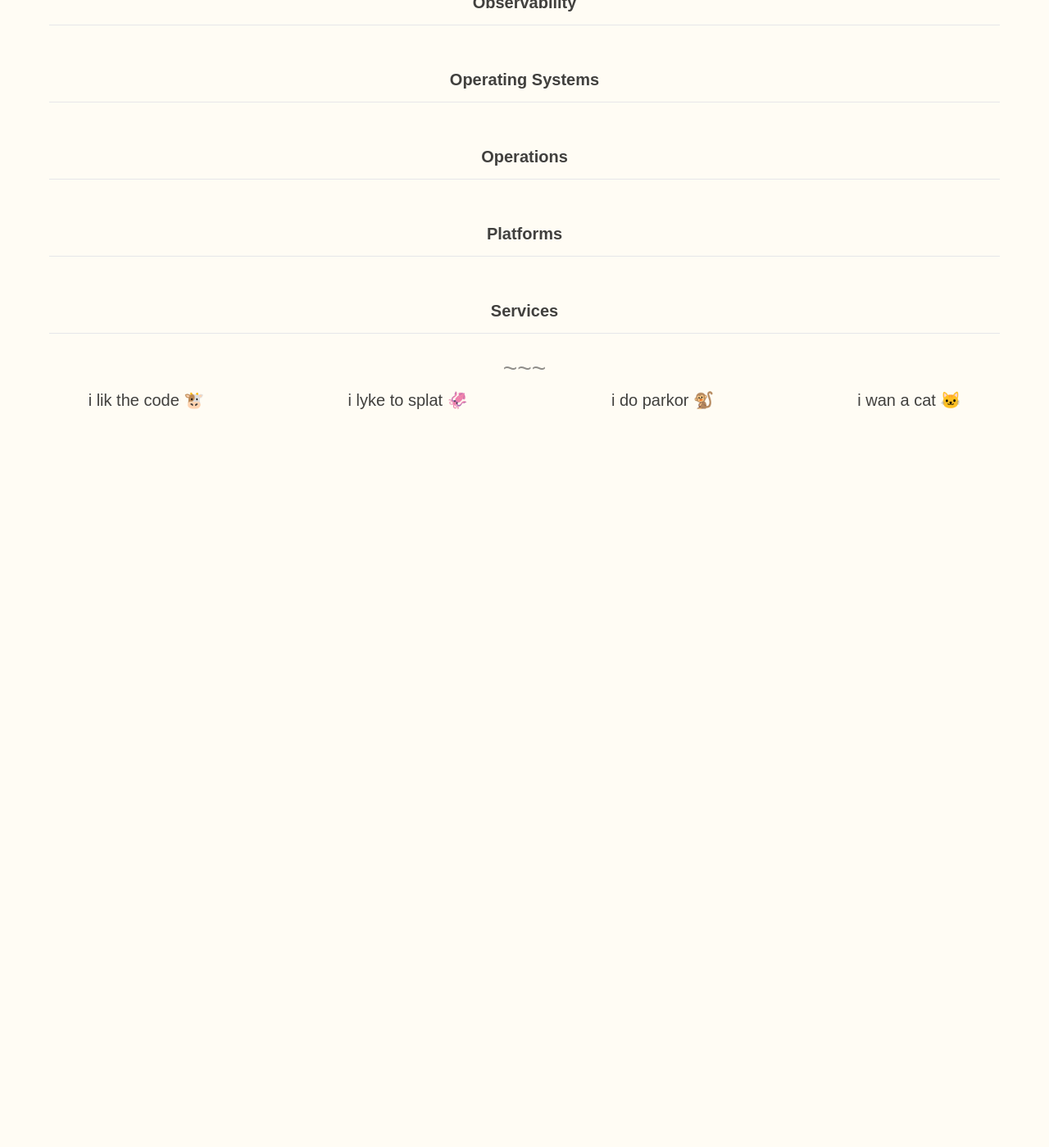
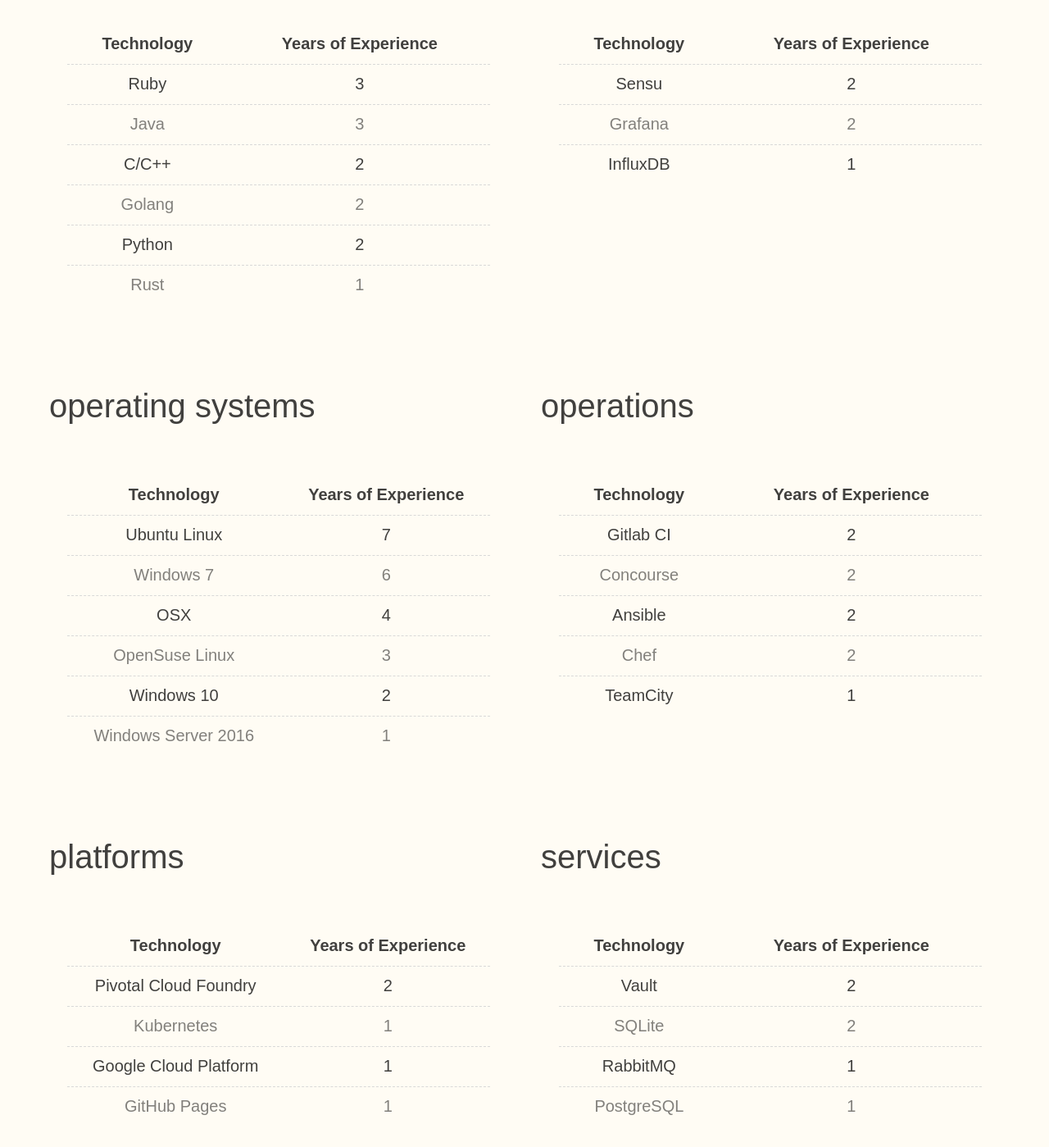
Before and after one commit to loksonarius/loksonarius.github.io, a Jekyll site: the page built from techromancy.html, in a window 1280 px wide and 1400 px high, scrolled down 1939 px. Shown: the whole window at 82% size. Built offline with Jekyll 4.4.1, drawn with Linux system fonts in a browser that asks for light colours; emoji names are drawn with the system emoji font; some web fonts are replaced; before the commit the page ends 2479 px from its top, so only the background shows below that.

Commit message:
Use table instead of collapsibles for skills lists

```diff
--- a/techromancy.html
+++ b/techromancy.html
@@ -68,6 +68,7 @@
         <h3 class="margin-top-none margin-bottom-none">{{ topic.name }}</h3>
 
         <div class="row flex-spaces">
+
           <div class="col">
             <p class="margin-top-none margin-bottom-none">Amount of Interest</p>
             {% assign percent = topic.interest | divided_by: 5.0 | times: 100 | round %}
@@ -83,6 +84,7 @@
               <div class="bar w-{{ percent }}"></div>
             </div>
           </div>
+
         </div>
       </div>
     {% endfor %}
@@ -95,18 +97,15 @@
   <div class="row">
     {% assign groups = site.data.about.techromancy.technologies | sort: "name" %}
     {% for group in groups %}
-      <div class="collapsible col col-12">
-        {% assign slug = group.name | downcase | replace: " ", "_" %}
-        <input id="collapsible_{{ slug }}" type="checkbox" name="collapsible">
-        <label for="collapsible_{{ slug }}" class="title">{{ group.name }}</label>
-        <div class="collapsible-body">
-          <table class="table-hover">
+      <div class="col col-6">
+        <h3>{{ group.name }}</h3>
+        <table class="table-alternating col col-12">
+
           <thead>
-              <tr>
             <th>Technology</th>
             <th>Years of Experience</th>
-              </tr>
           </thead>
+
           <tbody>
             {% assign techs = group.techs | sort: "experience" | reverse %}
             {% for tech in techs %}
@@ -116,9 +115,10 @@
               </tr>
             {% endfor %}
           </tbody>
+
         </table>
-        </div>
       </div>
     {% endfor %}
   </div>
+
 </div>
```
Lines whose indentation alone changed are shown as unchanged.
